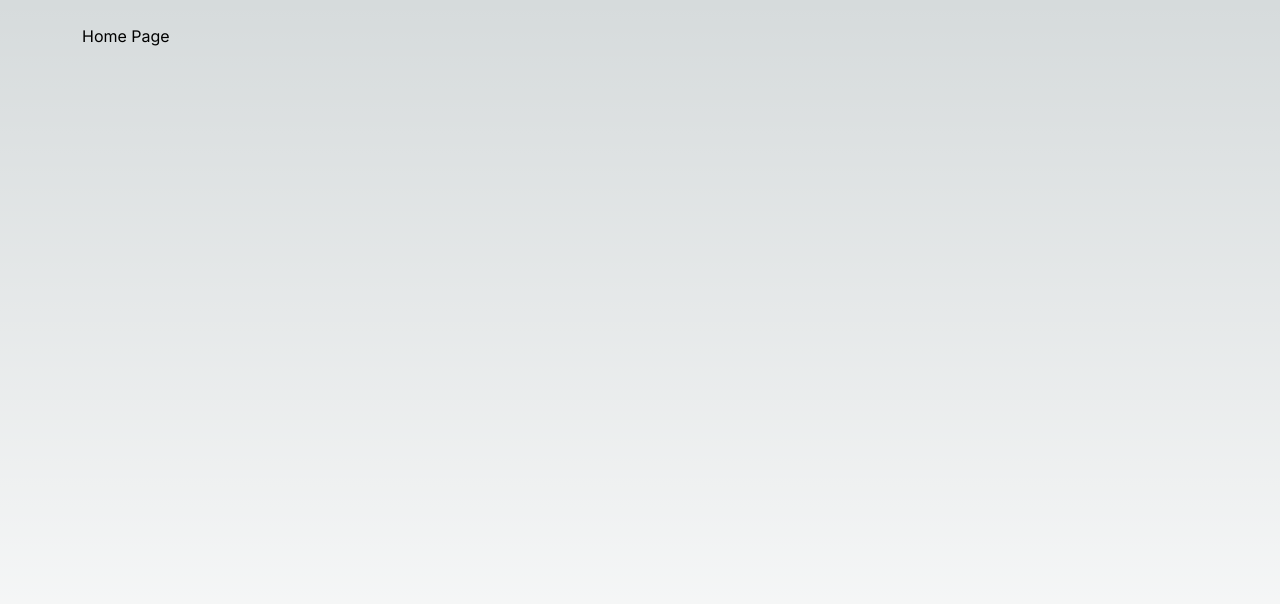
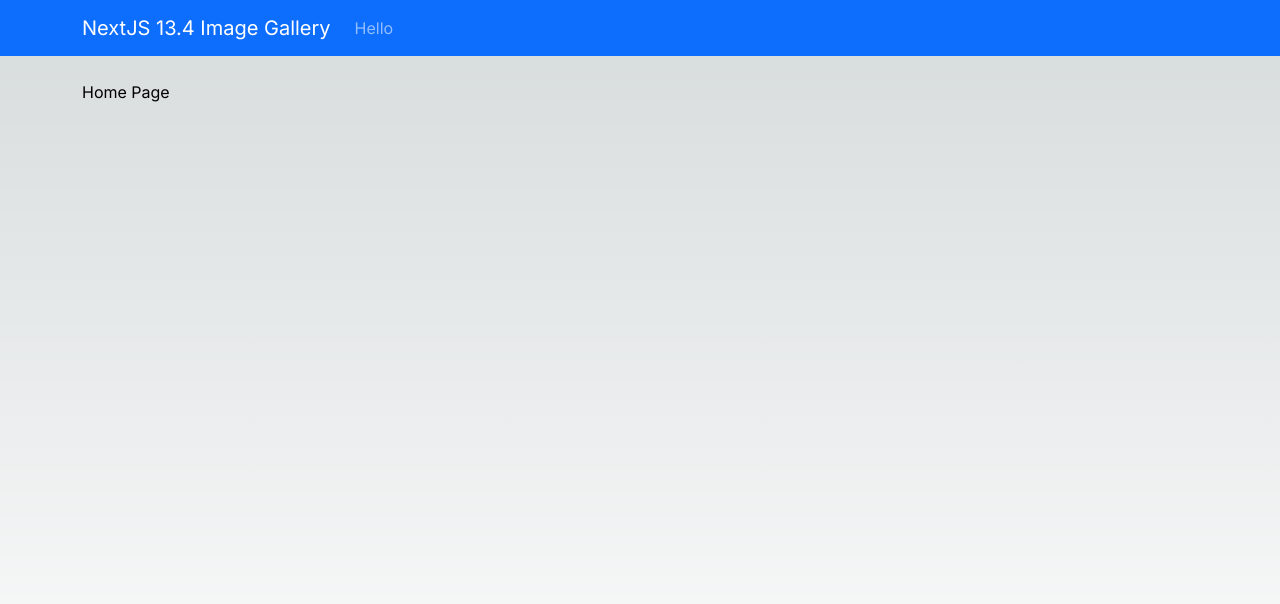
Before and after one commit to EndYou01/nextjs-13.4-image-gallery, a Next.js app: page / in a window 1280 px wide. Shown: the top 604 px of the page. Built offline with nearby package versions, Linux system fonts and the light colour scheme.

Commit message:
Nav bar, next/Link, next/navigation

```diff
--- /dev/null
+++ b/src/app/NavBar.tsx
@@ -0,0 +1,29 @@
+
+"use client"
+
+import Link from "next/link";
+import { usePathname } from "next/navigation";
+// import { useRouter, useSearchParams } from "next/navigation";
+import { Container, Nav, Navbar } from "react-bootstrap";
+
+export default function NavBar() {
+    // const router = useRouter()
+    // useSearchParams()
+    const pathname = usePathname()
+
+    return (
+        <Navbar bg="primary" variant="dark" sticky="top" expand="sm" collapseOnSelect>
+            <Container>
+                <Navbar.Brand as={Link} href="/">
+                    NextJS 13.4 Image Gallery
+                </Navbar.Brand>
+                <Navbar.Toggle aria-controls="main-navbar" />
+                <Navbar.Collapse id="main-navbar">
+                    <Nav>
+                        <Nav.Link as={Link} href="/hello" active={pathname === '/hello'}>Hello</Nav.Link>
+                    </Nav>
+                </Navbar.Collapse>
+            </Container>
+        </Navbar>
+    );
+}
--- a/src/app/layout.tsx
+++ b/src/app/layout.tsx
@@ -2,6 +2,7 @@ import 'bootstrap/dist/css/bootstrap.min.css'
 import './globals.css'
 import { Inter } from 'next/font/google'
 import { Container, SSRProvider } from '@/components/bootstrap'
+import NavBar from './NavBar'
 
 const inter = Inter({ subsets: ['latin'] })
 
@@ -19,6 +20,7 @@ export default function RootLayout({
     <html lang="en">
       <body className={inter.className}>
         <SSRProvider>
+          <NavBar/>
           <main>
             <Container className='py-4'>
               {children}
```
